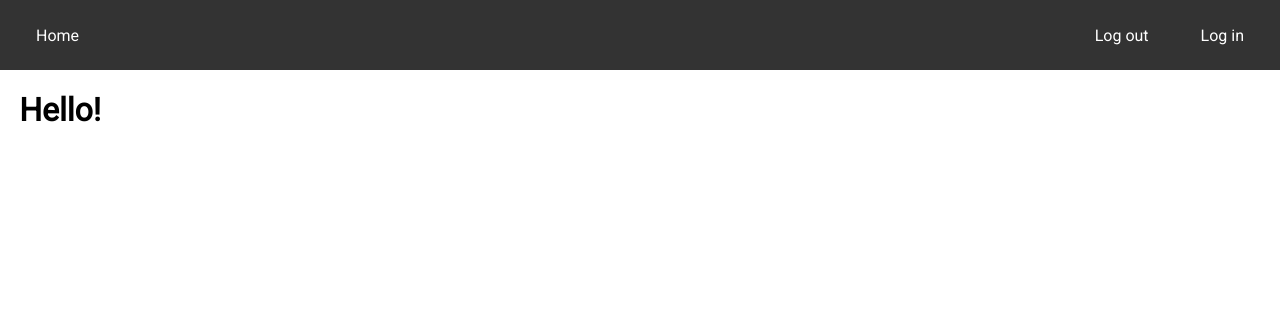
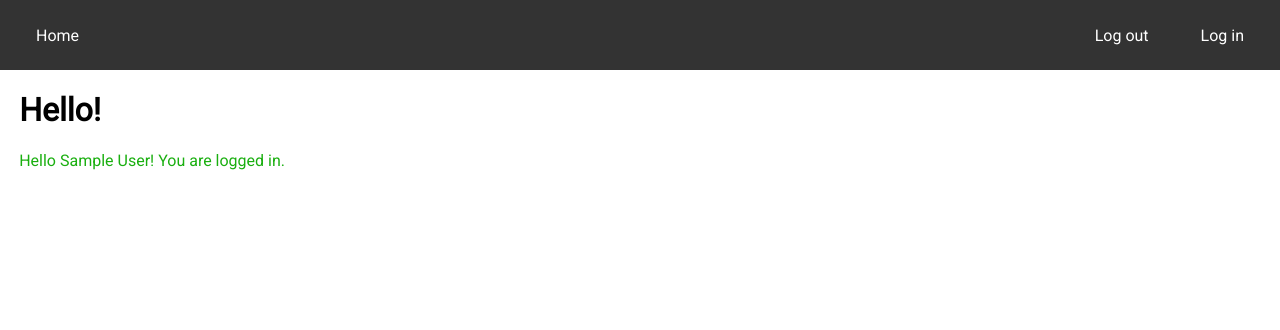
Before and after one commit to moosejaw/authenticator-sample, a Flask app: page / in a window 1280 px wide. Shown: the top 330 px of the page. Run offline with Flask 2, Linux system fonts and the light colour scheme; the visitor is signed in with stand-in values (Sample User, id 1); parts of the project's set-up code (start-up, migrations or seed data) failed here and were passed over.

Commit message:
Show greeting to authenticated user

```diff
--- a/app/templates/index/index.html
+++ b/app/templates/index/index.html
@@ -3,4 +3,9 @@
 
 {% block content %}
     <h1>Hello!</h1>
+
+    {% if current_user.is_authenticated %}
+    <span id="login-greeting">Hello {{ current_user.name }}! You are logged in.</span>
+    {% endif %}
+
 {% endblock %}
```
